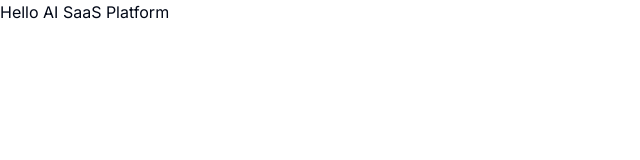
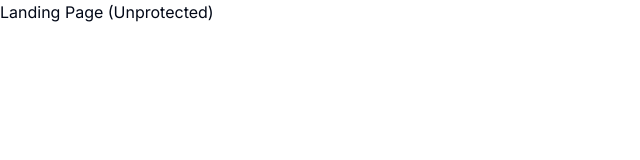
Before and after one commit to Wael-Morjen/SynthAIze, a Next.js app: page / in a window 1280 px wide. Shown: the top 160 px of the page, without its empty margins (0-640 px from the left). Built offline with nearby package versions, Linux system fonts and the light colour scheme.

Commit message:
Folder Structure

```diff
--- /dev/null
+++ b/app/(dashboard)/(routes)/dashboard/page.tsx
@@ -0,0 +1,8 @@
+
+export default function DashboardPage() {
+    return (
+     <div>
+        Dashboard Page (Protected)
+     </div>
+    )
+  }
--- /dev/null
+++ b/app/(landing)/page.tsx
@@ -0,0 +1,9 @@
+const LandingPage = () => {
+    return (
+        <div>
+            Landing Page (Unprotected)
+        </div>
+    );
+}
+
+export default LandingPage;
--- a/app/globals.css
+++ b/app/globals.css
@@ -1,6 +1,12 @@
 @tailwind base;
 @tailwind components;
 @tailwind utilities;
+
+html,
+body,
+:root {
+  height: 100%;
+}
 
 @layer base {
   :root {
--- a/app/layout.tsx
+++ b/app/layout.tsx
@@ -5,8 +5,8 @@ import { Inter } from 'next/font/google'
 const inter = Inter({ subsets: ['latin'] })
 
 export const metadata: Metadata = {
-  title: 'Create Next App',
-  description: 'Generated by create next app',
+  title: 'SynthAIze',
+  description: 'AI Platform',
 }
 
 export default function RootLayout({
--- a/app/page.tsx
+++ /dev/null
@@ -1,9 +0,0 @@
-
-
-export default function Home() {
-  return (
-   <div>
-      Hello AI SaaS Platform
-   </div>
-  )
-}
```
